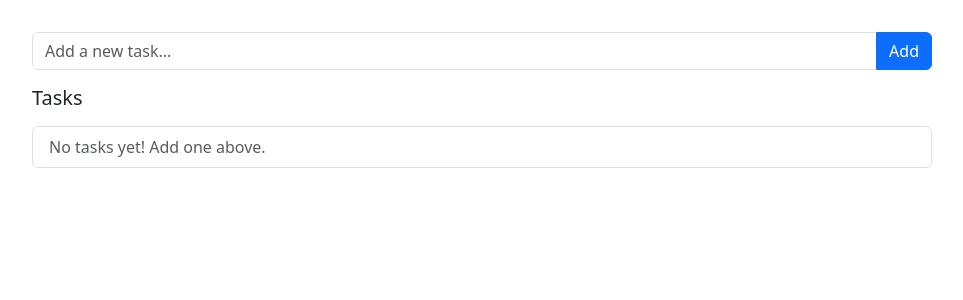
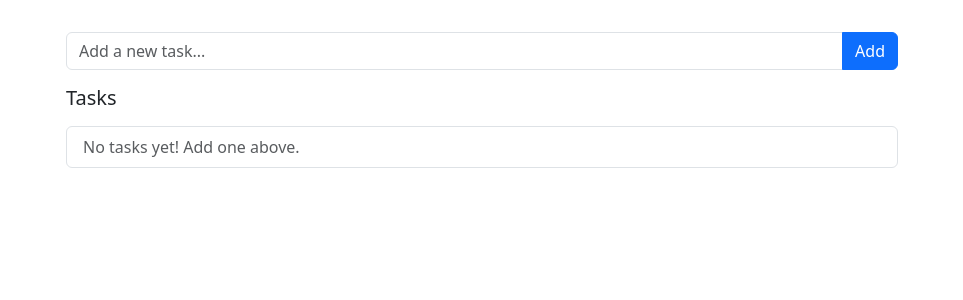
Before and after one commit to bydens/todo-llm, an Angular app: page / in a window 1280 px wide. Shown: the top 300 px of the page, without its empty margins (158-1121 px from the left). Built offline with nearby package versions, Linux system fonts and the light colour scheme.

Commit message:
updated styling

```diff
--- a/src/app/components/todo-list/todo-list.component.scss
+++ b/src/app/components/todo-list/todo-list.component.scss
@@ -1,6 +1,7 @@
 :host {
   display: block;
-  max-width: 900px;
+  width: 65%;
+  min-width: 700px;
   margin: 2rem auto;
 }
 
```
